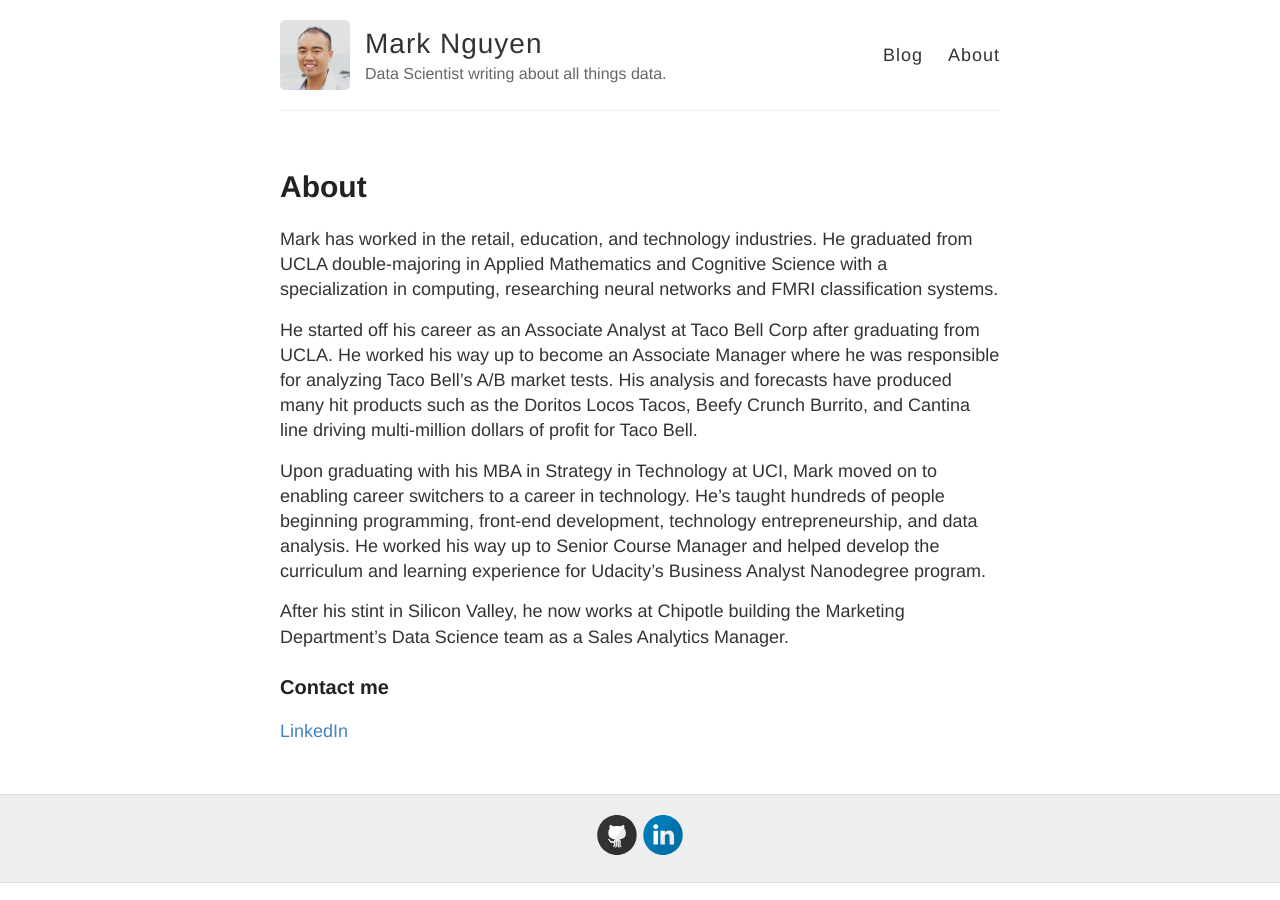
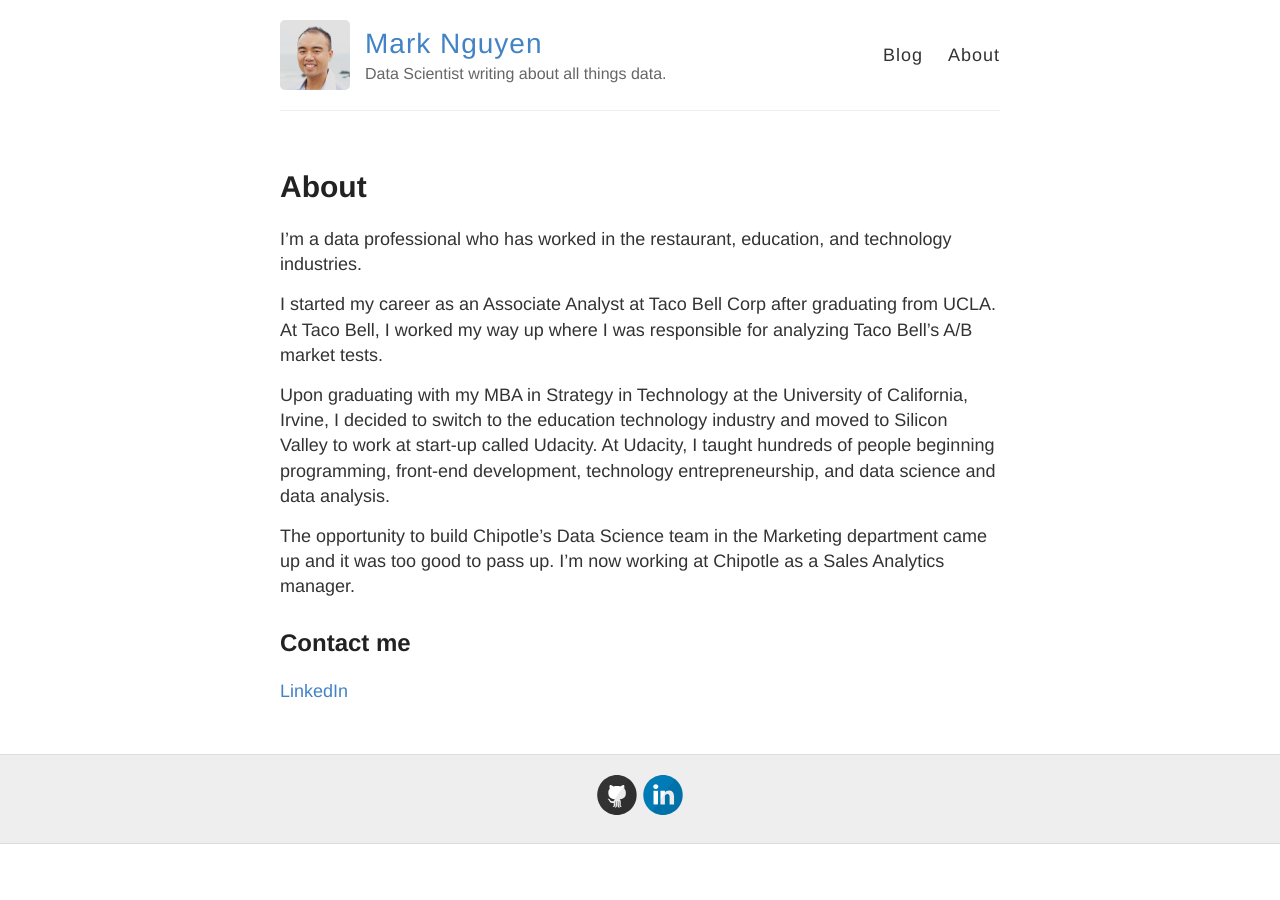
Before and after one commit to Mrk-Nguyen/Mrk-Nguyen.github.io, a Jekyll site: the page built from about.md, in a window 1280 px wide. Built offline with Jekyll 4.4.1, drawn with Linux system fonts in a browser that asks for light colours.

Commit message:
Add Data Career Article (part I)
- Update about.md
- Add pagination and pagination styles
- Remove LICENSE
- Add jekyll-seo-tag plugin

```diff
--- a/_config.yml
+++ b/_config.yml
@@ -49,14 +49,15 @@
 # then add in the baseurl here, like this: "/repository-name"
 baseurl: ""
 
-#
-# !! You don't need to change any of the configuration flags below !!
-#
+# Show blog posts for future dates
+future: true
 
-permalink: /:title/
+# Paginate Options
+paginate: 5
+paginate_path: "blog/page:num"
 
-# The release of Jekyll Now that you're using
-version: v1.2.0
+# Permalink Option
+permalink: pretty
 
 # Jekyll 3 now only supports Kramdown for Markdown
 kramdown:
@@ -70,12 +71,14 @@
 
 # Set the Sass partials directory, as we're using @imports
 sass:
-  style: :expanded # You might prefer to minify using :compressed
+  style: :compressed # You might prefer to minify using :compressed
 
 # Use the following plug-ins
-gems:
+plugins:
   - jekyll-sitemap # Create a sitemap using the official Jekyll sitemap gem
   - jekyll-feed # Create an Atom feed using the official Jekyll feed gem
+  - jekyll-paginate # Create paginations
+  - jekyll-seo-tag # Create better indexing
 
 # Exclude these files from your production _site
 exclude:
--- a/_layouts/default.html
+++ b/_layouts/default.html
@@ -1,7 +1,7 @@
 <!DOCTYPE html>
 <html>
   <head>
-    <title>{% if page.title %}{{ page.title }} – {% endif %}{{ site.name }} – {{ site.description }}</title>
+    <!-- <title>{% if page.title %}{{ page.title }} – {% endif %}{{ site.name }} – {{ site.description }}</title> -->
 
     {% include meta.html %}
 
@@ -13,6 +13,7 @@
     <link rel="alternate" type="application/rss+xml" title="{{ site.name }} - {{ site.description }}" href="{{ site.baseurl }}/feed.xml" />
 
     <!-- Created with Jekyll Now - http://github.com/barryclark/jekyll-now -->
+    {% seo %}
   </head>
 
   <body>
--- /dev/null
+++ b/_sass/_pagination.scss
@@ -0,0 +1,17 @@
+.pagination a, .pagination span {
+  padding: 7px 18px;
+  border: 1px solid #eee;
+  margin-left: -2px;
+  margin-right: -2px;
+  background-color: #ffffff;
+  display: inline-block;
+}
+
+.pagination a:hover {
+  background-color: #f1f1f1;
+  color: #333;
+}
+
+/* .pagination {
+  text-align: center;
+} */
--- a/about.md
+++ b/about.md
@@ -4,14 +4,14 @@
 permalink: /about/
 ---
 
-Mark has worked in the retail, education, and technology industries. He graduated from UCLA double-majoring in Applied Mathematics and Cognitive Science with a specialization in computing, researching neural networks and FMRI classification systems.
+I'm a data professional who has worked in the restaurant, education, and technology industries.
 
-He started off his career as an Associate Analyst at Taco Bell Corp after graduating from UCLA. He worked his way up to become an Associate Manager where he was responsible for analyzing Taco Bell’s A/B market tests. His analysis and forecasts have produced many hit products such as the Doritos Locos Tacos, Beefy Crunch Burrito, and Cantina line driving multi-million dollars of profit for Taco Bell.
+I started my career as an Associate Analyst at Taco Bell Corp after graduating from UCLA. At Taco Bell, I worked my way up where I was responsible for analyzing Taco Bell’s A/B market tests.
 
-Upon graduating with his MBA in Strategy in Technology at UCI, Mark moved on to enabling career switchers to a career in technology. He’s taught hundreds of people beginning programming, front-end development, technology entrepreneurship, and data analysis. He worked his way up to Senior Course Manager and helped develop the curriculum and learning experience for Udacity’s Business Analyst Nanodegree program.
+Upon graduating with my MBA in Strategy in Technology at the University of California, Irvine, I decided to switch to the education technology industry and moved to Silicon Valley to work at start-up called Udacity. At Udacity, I taught hundreds of people beginning programming, front-end development, technology entrepreneurship, and data science and data analysis.
 
-After his stint in Silicon Valley, he now works at Chipotle building the Marketing Department's Data Science team as a Sales Analytics Manager.
+The opportunity to build Chipotle's Data Science team in the Marketing department came up and it was too good to pass up. I'm now working at Chipotle as a Sales Analytics manager.
 
-### Contact me
+## Contact me
 
 [LinkedIn](https://www.linkedin.com/in/marknguyen1)
--- a/style.scss
+++ b/style.scss
@@ -7,6 +7,7 @@
 
 @import "reset";
 @import "variables";
+@import "pagination";
 // Syntax highlighting @import is at the bottom of this file
 
 /**************/
@@ -46,13 +47,13 @@
 
 h1 {
   font-size: 30px;
-  a {
-    color: inherit;
-  }
 }
 
 h2 {
   font-size: 24px;
+  a {
+    color: inherit;
+  }
 }
 
 h3 {
```
Also changed, not shown: _posts/2019-12-24-Hello-World.md (+0 -3 lines), _posts/2019-12-28-Tips-1.md (added, +106 -0 lines), index.html (+33 -2 lines), 1 other file.
